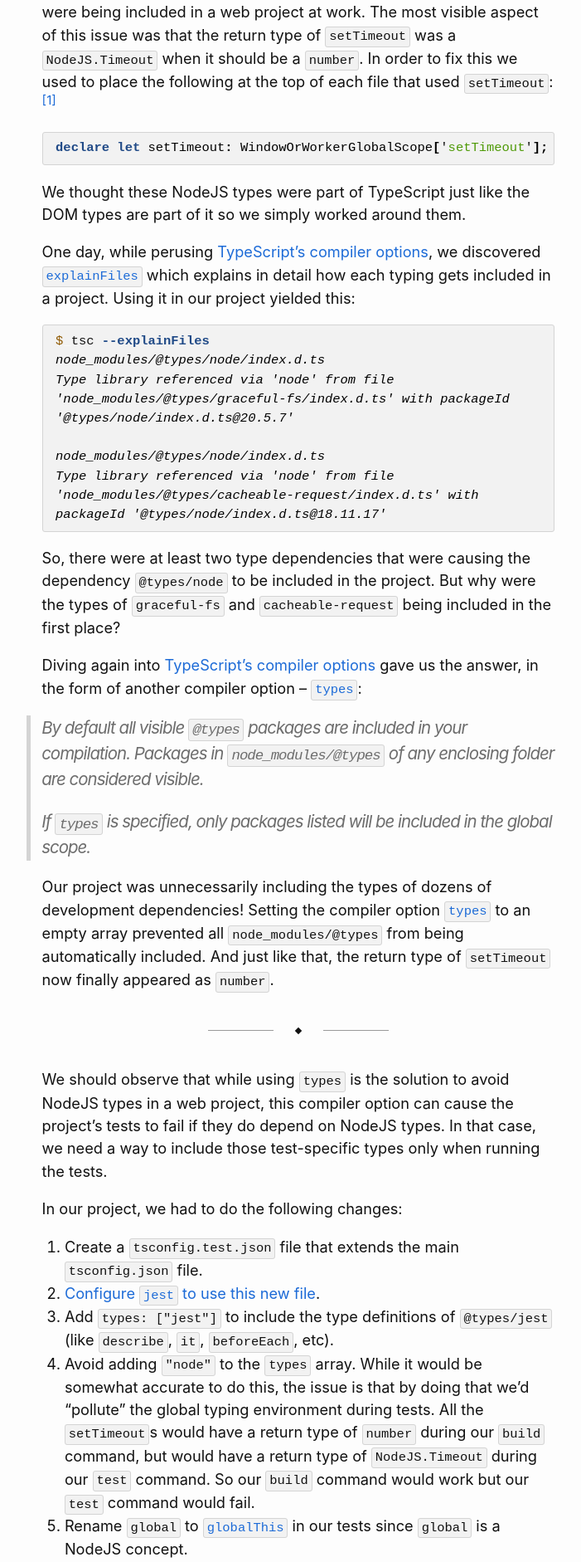
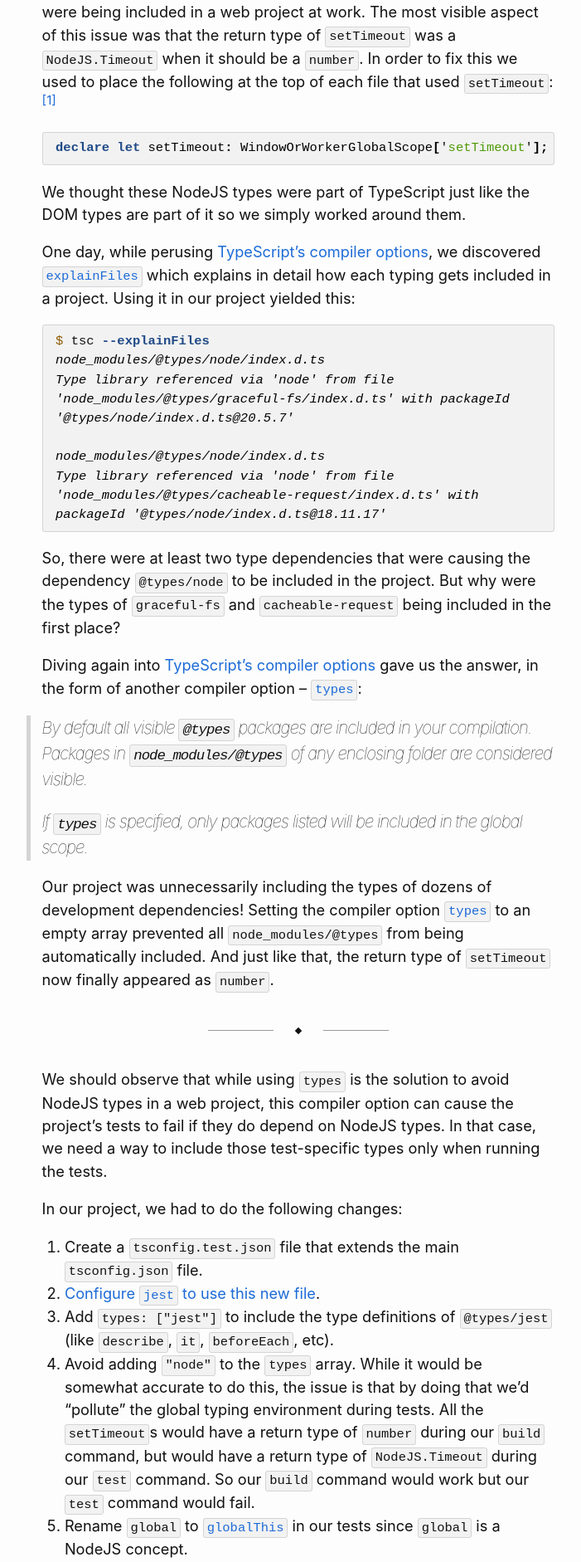
Before and after one commit to guilhermesimoes/guilhermesimoes.github.io, a Jekyll site: the page built from _posts/2024-10-16-making-settimeout-return-number-in-typescript.md, in a window 1280 px wide. Shown: the part 596-2478 px from the top of the page at 83% size, without its empty margins (280-981 px from the left). Built offline with Jekyll 4.4.1, drawn with Linux system fonts in a browser that asks for light colours.

Commit message:
Set a lighter font-weight on quotes instead of changing their text color

```diff
--- a/_sass/_base.scss
+++ b/_sass/_base.scss
@@ -118,7 +118,6 @@ $blockquote-border-width: 0.3em;
  * Blockquotes
  */
 blockquote {
-  color: $muted-text-color;
   border-left: $blockquote-border-width solid $box-border-color;
   padding-left: $spacing-unit - $blockquote-border-width;
   margin-left: -1 * $spacing-unit;
@@ -127,6 +126,7 @@ blockquote {
     font-size: 1.125em;
     letter-spacing: -1px;
     font-style: italic;
+    font-weight: lighter;
   }
 
   > blockquote {
```
